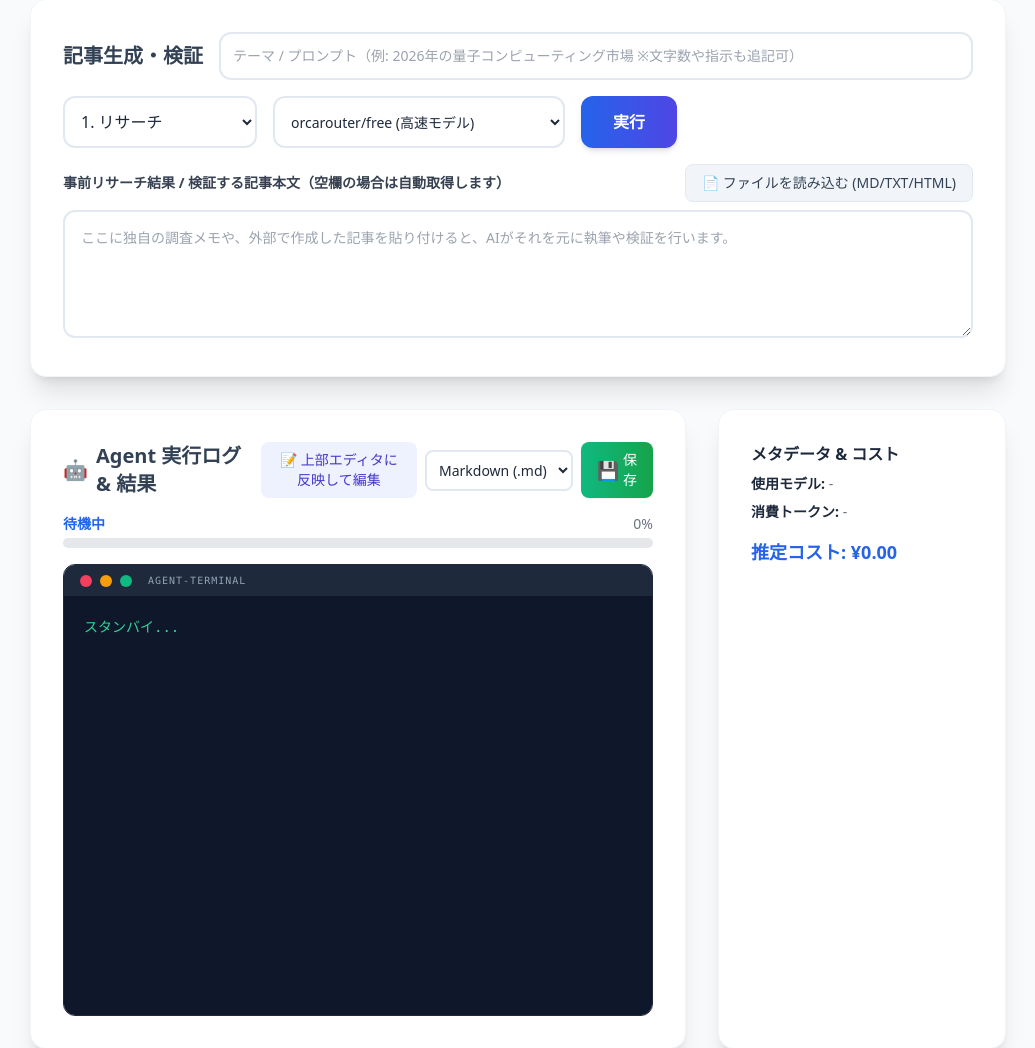
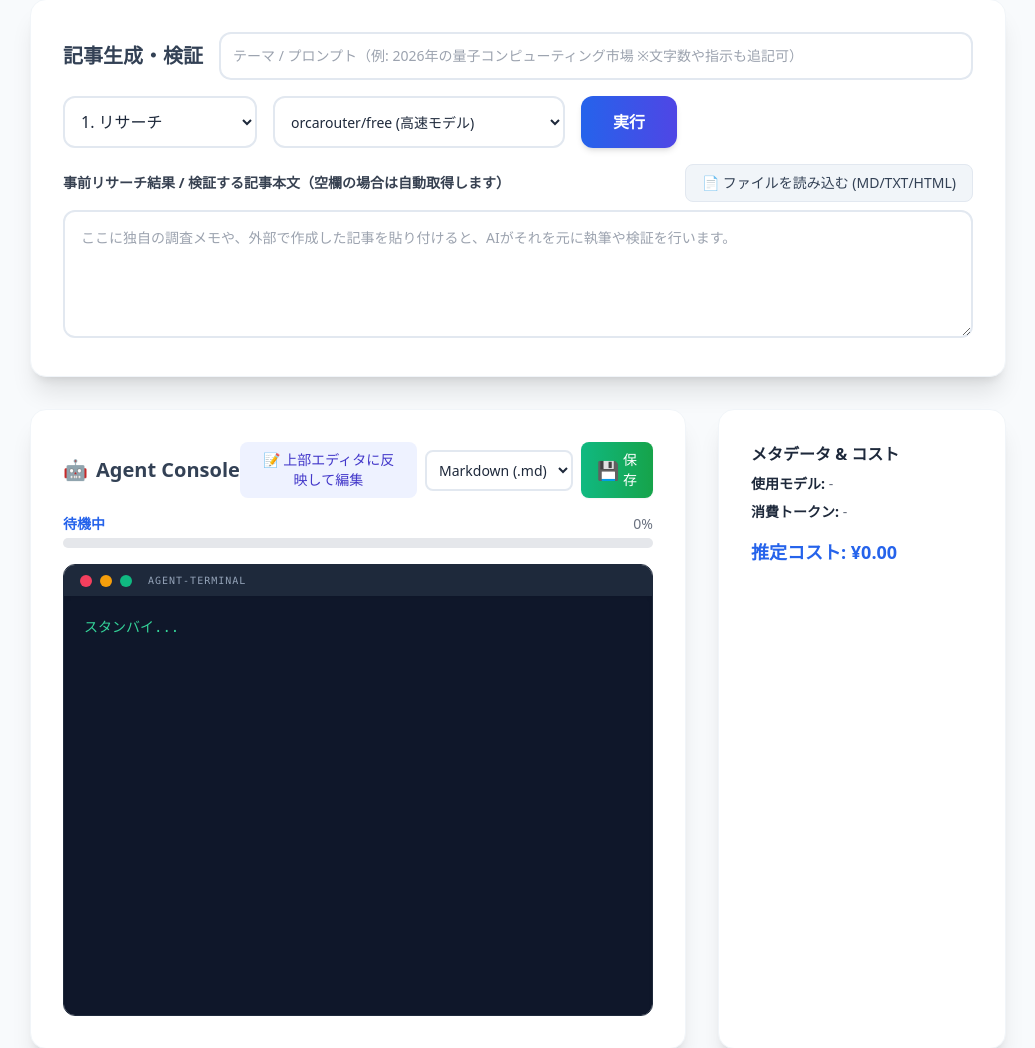
Before and after one commit to npulsar-droid/orca-editorial-agent, a FastAPI app: page / in a window 1280 px wide. Shown: the part 177-1225 px from the top of the page, without its empty margins (122-1157 px from the left). Run offline with FastAPI, Linux system fonts and the light colour scheme; some libraries are stand-ins or nearby versions.

Commit message:
style: Change log header to 'Agent Console' and add whitespace-nowrap to prevent line wrapping on smaller screens

```diff
--- a/app/templates/index.html
+++ b/app/templates/index.html
@@ -57,7 +57,7 @@
         <div class="flex flex-col lg:flex-row gap-8">
             <div class="bg-white p-8 rounded-2xl shadow-xl border border-slate-100 flex-1 flex flex-col h-[40rem]">
             <div class="flex justify-between items-center mb-4">
-                <h3 class="text-xl font-bold text-slate-700 flex items-center gap-2"><span>🤖</span> Agent 実行ログ & 結果</h3>
+                <h3 class="text-xl font-bold text-slate-700 flex items-center gap-2 whitespace-nowrap"><span>🤖</span> Agent Console</h3>
                 <div class="flex items-center gap-2">
                     <button onclick="copyToEditor()" class="bg-indigo-50 text-indigo-700 px-4 py-2 rounded-lg text-sm font-medium hover:bg-indigo-100 flex items-center gap-1 transition-colors">📝 上部エディタに反映して編集</button>
                     <select id="download-format" class="border-2 border-slate-200 p-2 rounded-lg text-sm bg-white focus:border-indigo-500 outline-none transition-colors">
```
